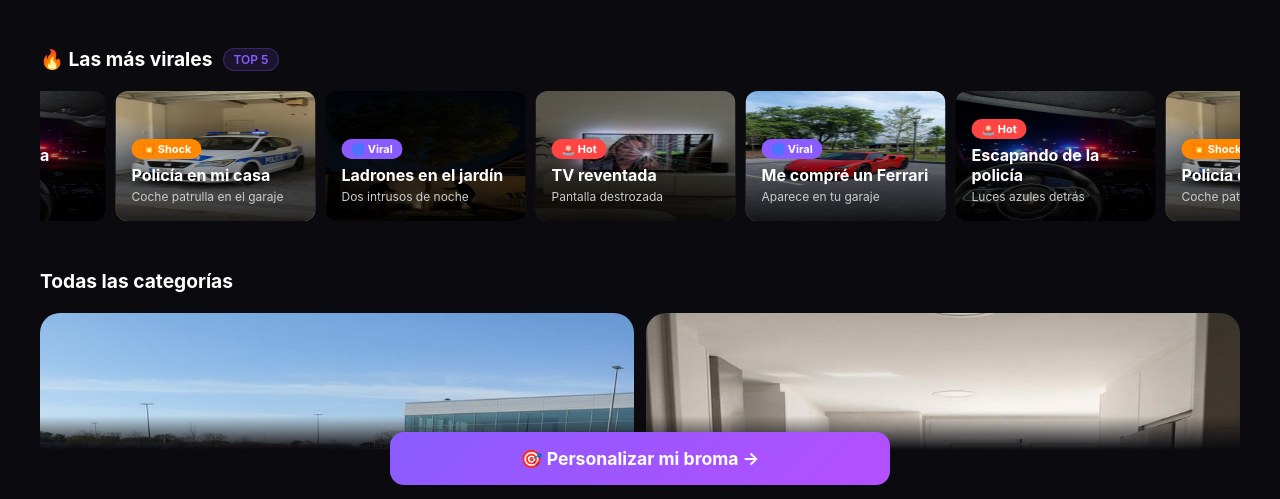
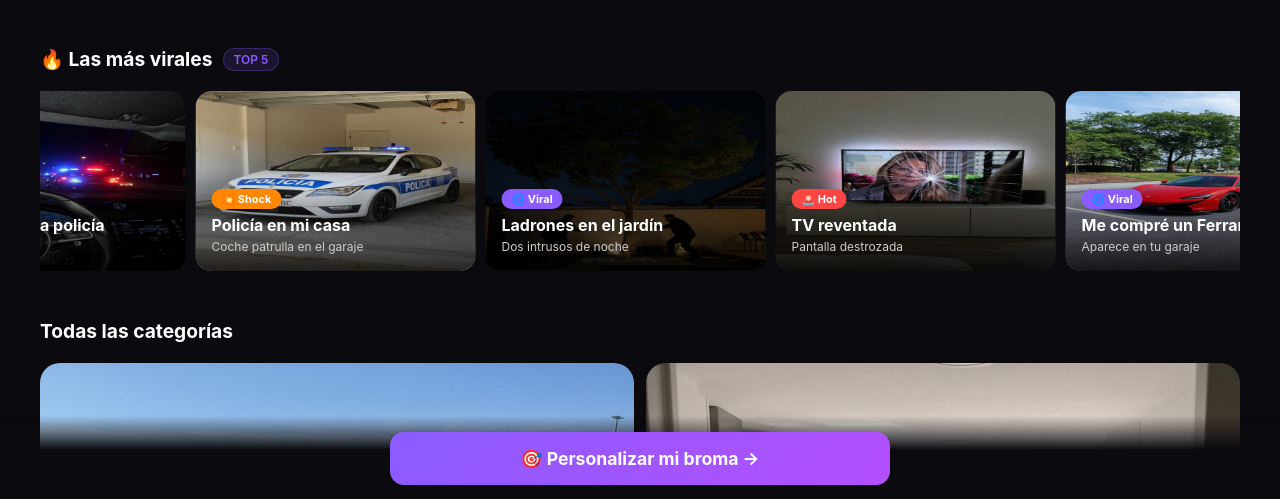
Before and after one commit to yaniss24/bromasia, a website: page categorias.html in a window 1280 px wide. Shown: the part 299-798 px from the top of the page. Drawn offline with nearby package versions, Linux system fonts and the light colour scheme.

Commit message:
carousel cards 280x180

```diff
--- a/categorias.html
+++ b/categorias.html
@@ -25,7 +25,7 @@ section{padding:20px 40px}
 .top-badge{background:#8A5CFF22;color:#8A5CFF;border:1px solid #8A5CFF44;padding:3px 10px;border-radius:20px;font-size:12px;font-weight:600}
 .carousel-wrapper{overflow:hidden;width:100%}
 .carousel{display:flex;gap:10px;padding:0 16px 8px;will-change:transform}
-.carousel-card{width:200px;height:130px;border-radius:12px;overflow:hidden;position:relative;cursor:pointer;flex-shrink:0}
+.carousel-card{width:280px;height:180px;border-radius:16px;overflow:hidden;position:relative;cursor:pointer;flex-shrink:0}
 .carousel-card img{width:100%;height:100%;object-fit:cover;transition:transform 0.3s}
 .carousel-card:hover img{transform:scale(1.05)}
 .card-overlay{position:absolute;bottom:0;left:0;right:0;padding:16px;background:linear-gradient(transparent,rgba(0,0,0,0.85))}
```
